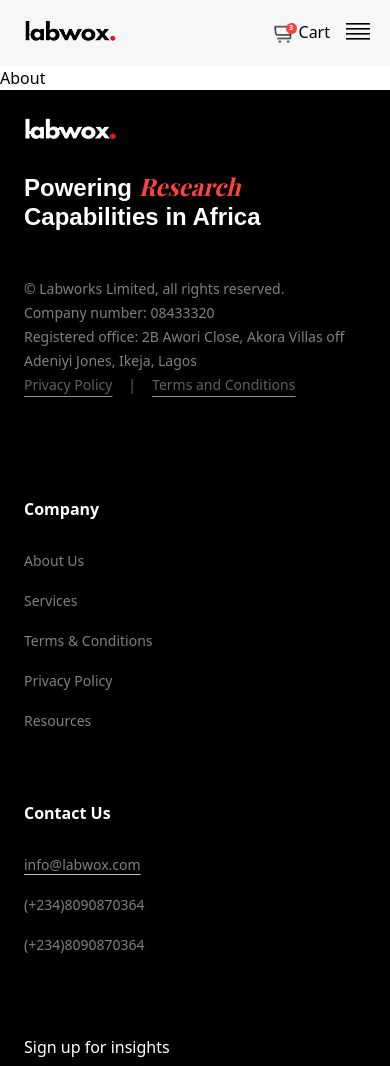
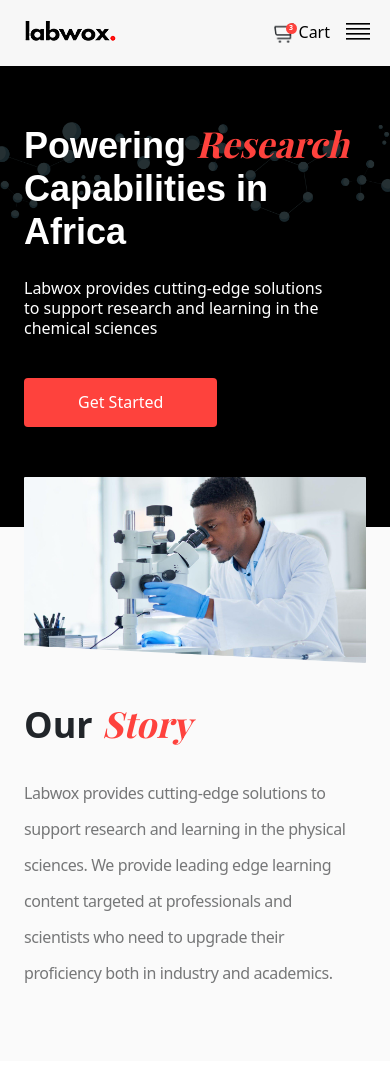
Before and after one commit to A-believer/Labwox, a React (Vite) app: page /about in a window 390 px wide. Shown: the top 1066 px of the page. Built offline with nearby package versions, Linux system fonts and the light colour scheme; a web font is replaced by a local one.

Commit message:
About page complete and responsive

```diff
--- a/src/components/CoreValues.jsx
+++ b/src/components/CoreValues.jsx
@@ -1,8 +1,17 @@
+import { Header, Values } from "../utils"
 
 
 const CoreValues = () => {
   return (
-    <div>CoreValues</div>
+    <div className="lg:bg-blackii bg-black lg:px-[115px] px-[22px] lg:pt-[113px] pt-[46px] lg:pb-[300px] pb-[125px]">
+      <div className="lg:w-1/2 w-full mb-10">
+        <Header text1={`Our`} text2={`Core Values`} tColor={`white`} />
+        <p className="lg:text-lg text-xs text-grey mt-6">We are committed to providing the best possible care for our young patients, and we believe that the following values are essential to achieving that goal:</p>
+      </div>
+      <div>
+        <Values/>
+      </div>
+    </div>
   )
 }
 
--- /dev/null
+++ b/src/components/Hero_About.jsx
@@ -0,0 +1,26 @@
+import { Button, Header } from "../utils"
+import heroImg from "../assets/aboutHeroImg.png"
+import { Link } from "react-router-dom"
+
+
+const Hero_About = () => {
+  return (
+      <section className="lg:-mb-[220px] -mb-[20px] ">
+          <div className="bg-black lg:pt-[66px] pt-[56px] lg:pb-[290px] pb-[100px]">
+               <div className="bg-aboutBg bg-contain bg-no-repeat lg:pt-[68px] pt-0 lg:px-[75px] px-[24px]">
+              <div className="lg:w-[70%] w-full">
+                  <Header text1={`Powering`} text2={`Research`} text3={`Capabilities in Africa`} tColor={`white`} />
+                   <p className="text-white text-base leading-5 mt-6 mb-10 lg:w-[70%] w-[90%]">Labwox provides cutting-edge solutions to support research and learning in the chemical sciences</p>
+              </div>
+              <Link to={`/register`}><Button bgColor={`orange`} text={`Get Started`} textColor={`white`}/></Link>
+          </div>
+          </div>
+
+          <div className="relative lg:bottom-[250px] bottom-[50px] lg:mx-[75px] mx-6">
+              <img src={heroImg} alt="w-full h-full" />
+          </div>
+    </section>
+  )
+}
+
+export default Hero_About
--- a/src/components/OurGoal.jsx
+++ b/src/components/OurGoal.jsx
@@ -1,8 +1,25 @@
-
+import aboutImg from "../assets/aboutImg.png"
 
 const OurGoal = () => {
   return (
-    <div>OurGoal</div>
+    <section className="bg-white lg:mt-0 mt-[64px] flex justify-between items-center lg:flex-row-reverse flex-col lg:px-[70px] px-[24px] lg:pb-[150px] pb-[50px] lg:pt-[103px] gap-x-[80px]">
+      <div className="lg:w-[50%] w-full mx-[24px] lg:ml-0 lg:mb-0 mb-[30px] lg:pr-[40px] pr-[30px]">
+        <p className="lg:text-4xl text-2xl font-medium lg:mb-[30px] mb-[36px]">Our Goal & Why Choose Us</p>
+        <div className="lg:text-2xl text-xl text-grey flex flex-col lg:gap-y-[54px] gap-y-[24px]">
+          <p>
+          We aim to help African scientists produce better research and improve their proficiency. We are also poised to offering science professionals a virtual shop window which opens up new vistas for training and analytical testing.
+          </p>
+          <p>
+            We aggregates the services of a network of commercial analytical laboratories and provides a one stop shop for scientists and professionals who require analytical testing services to support their work.
+          </p>
+        </div>
+      </div>
+
+      <div className="lg:w-[616px] lg:h-[591px] w-[380px] h-[365px] rounded">
+        <img src={aboutImg} alt="aboutImg" className="object-contain w-full h-full" />
+      </div>
+
+    </section>
   )
 }
 
--- a/src/components/OurStory.jsx
+++ b/src/components/OurStory.jsx
@@ -2,7 +2,14 @@
 
 const OurStory = () => {
   return (
-    <div>OurStory</div>
+    <section className="lg:pl-[71px] pl-[24px] lg:pr-[70px] pr-[39px] lg:pb-[70px] pb-[6px]">
+      <p className="lg:text-[52px] text-[36px] leading-[60px] font-bold text-blackii">
+        Our <span className="text-orange italic font-fair">Story</span>
+      </p>
+      <p className="text-grey lg:text-[28px] leading-[36px] text-[16px] mt-[20px] tracking-tight lg:pr-[20px] pr-0">
+        Labwox provides cutting-edge solutions  to support research and learning in the physical sciences. We provide leading edge learning content  targeted at professionals and scientists who need to upgrade their proficiency both in industry and academics.
+        </p>
+    </section>
   )
 }
 
--- a/src/components/index.js
+++ b/src/components/index.js
@@ -13,3 +13,4 @@ export {default as OurStory} from "./OurStory.jsx"
 export {default as Partners} from "./Partners.jsx"
 export {default as ProductList} from "./ProductList.jsx"
 export {default as Stories} from "./Stories.jsx"
+export {default as Hero_About} from "./Hero_About.jsx"
--- a/src/data/data.js
+++ b/src/data/data.js
@@ -2,6 +2,13 @@ import p1 from "../assets/serv1.png"
 import p2 from "../assets/serv2.png"
 import p3 from "../assets/serv3.png"
 import p4 from "../assets/serv4.png"
+
+import cv1 from "../assets/cv1.png"
+import cv2 from "../assets/cv2.png"
+import cv3 from "../assets/cv3.png"
+import cv4 from "../assets/cv4.png"
+import cv5 from "../assets/cv5.png"
+import cv6 from "../assets/cv6.png"
 
 export const navLinks = [
   {
@@ -115,3 +122,44 @@ export const faqsList = [
     answer: "Once you’re set up, payouts arrive in your bank account on a 2-day rolling basis. Or you can opt to receive payouts weekly or monthly."
   },
 ]
+
+
+export const corevaluesapi = [
+  {
+    id: 1,
+    img: cv1,
+    name: "Authenthic",
+    message: "With passion as our guiding principle, we are dedicated to promoting the health and well-being of every child who comes through our doors."
+  },
+   {
+    id: 2,
+    img: cv2,
+    name: "Innovation",
+    message: "We embrace new technologies and approaches to pediatric healthcare, and are committed to continuously improving our practices and services"
+  },
+   {
+    id: 3,
+    img: cv3,
+    name: "Integrity",
+    message: "We believe in doing what is right, even when no one is watching, and we are committed to honesty, transparency, and accountability in all of our actions."
+  },
+    {
+    id: 4,
+    img: cv4,
+    name: "Excellence",
+    message: "We are dedicated to continuous learning and improvement, and we hold ourselves to the highest standards of quality and professionalism."
+  },
+   {
+    id: 5,
+    img: cv5,
+    name: "Empathy",
+    message: "We understand that every child is unique, and we are committed to treating each patient and their family with compassion and understanding."
+  },
+   {
+    id: 6,
+    img: cv6,
+    name: "Timeliness",
+    message: "We understand that time is of the essence when it comes to pediatric healthcare, and we strive to provide prompt and efficient care to our patients"
+  },
+
+]
--- a/src/pages/About.jsx
+++ b/src/pages/About.jsx
@@ -1,8 +1,15 @@
+import { CTA, CoreValues, Hero_About, OurGoal, OurStory } from "../components"
 
 
 const About = () => {
   return (
-    <div>About</div>
+    <main className="bg-whitebgii">
+      <Hero_About />
+      <OurStory />
+      <OurGoal/>
+      <CoreValues />
+      <CTA/>
+    </main>
   )
 }
 
--- a/src/utils/Button.jsx
+++ b/src/utils/Button.jsx
@@ -2,7 +2,7 @@
 const Button = ({text, bgColor, textColor, width}) => {
   return (
     <>
-      <button className={`bg-${bgColor} py-[12.5px] px-[54px] rounded-[4px] text-${textColor} w-${width}`}>{text}</button>
+      <button className={`bg-${bgColor} py-[12.5px] px-[54px] rounded-[4px] text-${textColor} w-${width} hover:scale-105 active:scale-95 transition-all duration-300`}>{text}</button>
     </>
   )
 }
--- /dev/null
+++ b/src/utils/Values.jsx
@@ -0,0 +1,17 @@
+import { corevaluesapi } from "../data/data"
+
+const Values = () => {
+  return (
+      <div className="grid lg:grid-cols-3 grid-cols-1 text-white gap-y-[42px] gap-x-[26px]">
+          {corevaluesapi && corevaluesapi.map((value, i) => (
+              <div key={value.id + i}>
+                  <img src={value.img} alt="cv-img" className="lg:w-[72px] lg:h-[72px] w-[60px] h-[60px]" />
+                  <p className="lg:text-2xl text-xl tracking-wide lg:mt-6 mt-4 mb-2 font-bold">{value.name}</p>
+                  <p className="lg:text-lg text-sm font-light">{value.message }</p>
+              </div>
+          ))}
+    </div>
+  )
+}
+
+export default Values
--- a/src/utils/index.js
+++ b/src/utils/index.js
@@ -2,3 +2,4 @@ export {default as BlogFeed} from "./BlogFeed.jsx"
 export {default as Button} from "./Button.jsx"
 export {default as Header} from "./Header.jsx"
 export {default as Product} from "./Product.jsx"
+export {default as Values} from "./Values.jsx"
--- a/tailwind.config.js
+++ b/tailwind.config.js
@@ -43,7 +43,8 @@ export default {
         "heroImg": "url('/src/assets/heroImg.png')",
         "ctaBgi": "url('/src/assets/ctaBg1.png')",
         "ctaBgii": "url('/src/assets/ctaBg2.png')",
-        "faqBg": "url('/src/assets/faqBg.png')"
+        "faqBg": "url('/src/assets/faqBg.png')",
+        "aboutBg": "url('/src/assets/aboutBg.png')",
       }
     },
   },
```
